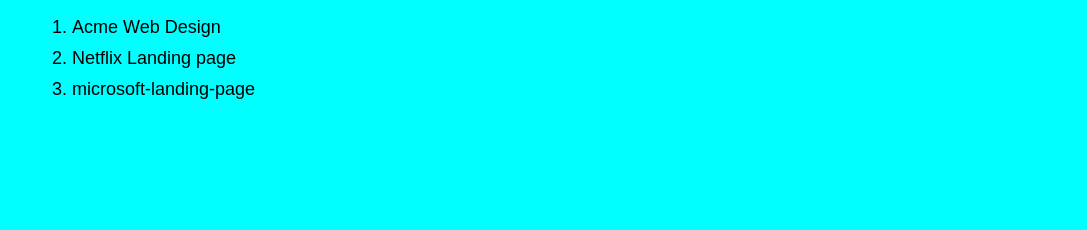
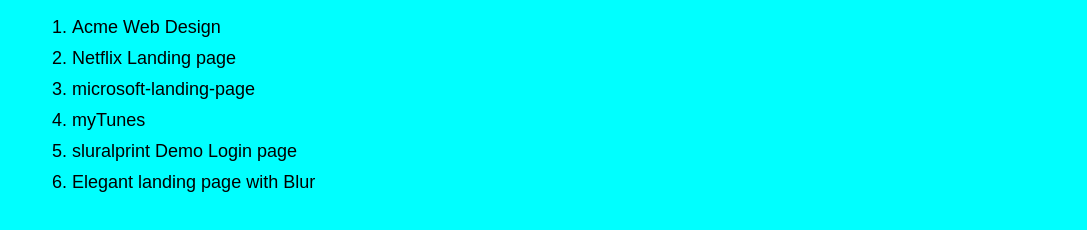
Before and after one commit to utkarsh2022/ct-utkarshsingh, a plain HTML site: page index.html in a window 1280 px wide. Shown: the part 110-340 px from the top of the page, without its empty margins (96-1183 px from the left). Drawn offline with Linux system fonts and the light colour scheme.

Commit message:
Initial commit

```diff
--- a/index.html
+++ b/index.html
@@ -15,6 +15,9 @@
              <li><a href="https://1cde94dd.ct-traning-1.pages.dev">Acme Web Design</a></li>
              <li><a href="https://b8855708.ct-tranning.pages.dev">Netflix Landing page</a></li>
              <li><a href="https://ct-microsoft-landing-page.pages.dev/">microsoft-landing-page</a></li>
+             <li><a href="https://ct-mytunes.pages.dev/">myTunes</a></li>
+             <li><a href="https://ct-sluralprint.pages.dev/">sluralprint Demo Login page</a></li>
+             <li><a href="https://ct-treversy-media.pages.dev/">Elegant landing page with Blur</a></li>
          </ol>
       </div>
     </div>
```
